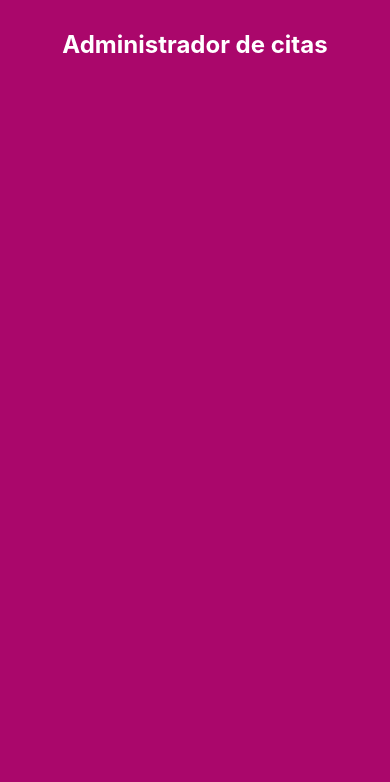
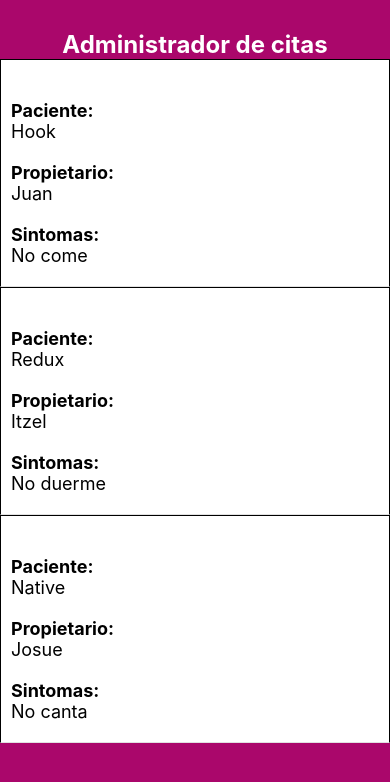
Before and after one commit to Ricardo-VP/RN-appcitas, a React Native app: screen / in a window 390 px wide. Shown: the top 782 px of the page. Built offline with nearby package versions, Linux system fonts and the light colour scheme.

Commit message:
Add: cita component

```diff
--- a/App.js
+++ b/App.js
@@ -1,16 +1,28 @@
-import React from 'react';
-import {Text, StyleSheet, View} from 'react-native';
+import React, {useState} from 'react';
+import {Text, StyleSheet, View, FlatList} from 'react-native';
+import Cita from './components/cita';
 
 const App = () => {
+  // Definir el state de citas
+  const [citas, setCitas] = useState([
+    {id: '1', paciente: 'Hook', propietario: 'Juan', sintomas: 'No come'},
+    {id: '2', paciente: 'Redux', propietario: 'Itzel', sintomas: 'No duerme'},
+    {id: '3', paciente: 'Native', propietario: 'Josue', sintomas: 'No canta'},
+  ]);
   return (
     <View style={styles.contenedor}>
       <Text style={styles.titulo}>Administrador de citas</Text>
+      <FlatList
+        data={citas}
+        renderItem={({item}) => <Cita item={item} />}
+        keyExtractor={cita => cita.id}
+      />
     </View>
   );
 };
 
 const styles = StyleSheet.create({
-  contenedor:{
+  contenedor: {
     backgroundColor: '#AA076B',
     flex: 1,
   },
--- /dev/null
+++ b/components/cita.js
@@ -0,0 +1,42 @@
+import React from 'react';
+import {Text, StyleSheet, View} from 'react-native';
+
+const Cita = ({item}) => {
+  return (
+    <View style={styles.cita}>
+      <View>
+        <Text style={styles.label}>Paciente: </Text>
+        <Text style={styles.texto}>{item.paciente}</Text>
+      </View>
+      <View>
+        <Text style={styles.label}>Propietario: </Text>
+        <Text style={styles.texto}>{item.propietario}</Text>
+      </View>
+      <View>
+        <Text style={styles.label}>Sintomas: </Text>
+        <Text style={styles.texto}>{item.sintomas}</Text>
+      </View>
+    </View>
+  );
+};
+
+const styles = StyleSheet.create({
+  cita: {
+    backgroundColor: '#FFF',
+    borderBottomColor: '#e1e1e1',
+    borderStyle: 'solid',
+    borderWidth: 1,
+    paddingVertical: 20,
+    paddingHorizontal: 10,
+  },
+  label: {
+    fontWeight: 'bold',
+    fontSize: 18,
+    marginTop: 20
+  },
+  texto: {
+    fontSize: 18
+  }
+});
+
+export default Cita;
```
